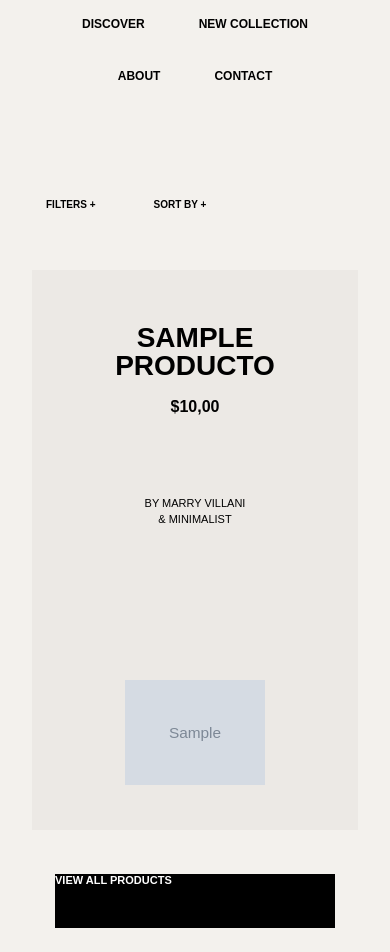
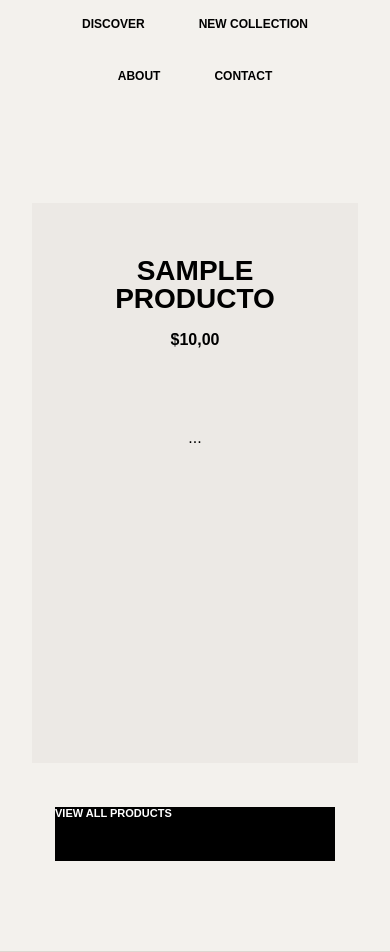
Before and after one commit to Gilbert-CREATOR/perfumeria, a Django app: page / in a window 390 px wide. Shown: the part 270-1222 px from the top of the page. Run offline with Django 4.2, Linux system fonts and the light colour scheme; tables that the repository leaves empty hold one stand-in row (values such as "Sample post"); grey boxes marked "Sample" are stand-in pictures.

Commit message:
fix template structure + css load

```diff
--- a/templates/home.html
+++ b/templates/home.html
@@ -8,6 +8,7 @@
 {% block title %}Home - D.A.R.C.Y.{% endblock %}
 
 {% block content %}
+
 <p class="breadcrumb">Home Page</p>
 
 <section class="catalog-hero">
@@ -21,27 +22,7 @@
 </section>
 
 <section class="catalog-toolbar">
-  <div class="toolbar-carousel">
-    <div class="carousel-item main-item">
-      <span onclick="toggleFilters()">FILTERS +</span>
-      <div class="sub-categories">
-        <a href="{% url 'catalogo' %}#filters">BRAND</a>
-        <a href="{% url 'catalogo' %}#filters">SEASON</a>
-        <a href="{% url 'catalogo' %}#filters">PRICE</a>
-        <a href="{% url 'catalogo' %}">CLEAR ALL</a>
-      </div>
-    </div>
-
-    <div class="carousel-item main-item">
-      <span onclick="toggleSort()">SORT BY +</span>
-      <div class="sub-categories">
-        <a href="{% url 'catalogo' %}?sort=nombre">NAME A-Z</a>
-        <a href="{% url 'catalogo' %}?sort=precio_asc">PRICE LOW-HIGH</a>
-        <a href="{% url 'catalogo' %}?sort=precio_desc">PRICE HIGH-LOW</a>
-        <a href="{% url 'catalogo' %}?sort=popularidad">POPULARITY</a>
-      </div>
-    </div>
-  </div>
+  <!-- TODO tu contenido igual -->
 </section>
 
 <section class="products-grid">
@@ -49,18 +30,7 @@
   <article class="product-card" onclick="window.location.href='{% url 'detalle_producto' producto.id %}'">
     <h2>{{ producto.nombre|upper }}</h2>
     <div class="price">${{ producto.precio|floatformat:2 }}</div>
-    <div class="author">
-      {% if producto.temporada == 'summer' %}BY MARRY VILLANI<br>& MINIMALIST{% endif %}
-      {% if producto.temporada == 'winter' %}BY HELEN SANDR<br>& MINIMALIST{% endif %}
-      {% if producto.temporada == 'night' %}BY ANN KODOR<br>& MINIMALIST{% endif %}
-      {% if producto.temporada == 'day' %}BY MARRY VILLANI<br>& MINIMALIST{% endif %}
-      {% if producto.temporada == 'special' %}BY MARRY VILLANI<br>& MINIMALIST{% endif %}
-    </div>
-    {% if producto.imagen %}
-      <img src="{{ producto.imagen.url }}" alt="{{ producto.nombre }}">
-    {% else %}
-      <img src="https://via.placeholder.com/180x180/f3f1ed/000?text=PERFUME" alt="{{ producto.nombre }}">
-    {% endif %}
+    ...
   </article>
   {% endfor %}
 </section>
@@ -70,126 +40,9 @@
 </div>
 
 <style>
-/* Toolbar Carousel Styles */
-.toolbar-carousel {
-  display: flex;
-  justify-content: center;
-  gap: 60px;
-  margin: 20px 0;
-}
+/* TODO tu CSS igual */
+</style>
 
-.toolbar-carousel .carousel-item.main-item > span {
-  font-size: 12px;
-  font-weight: 700;
-  padding: 8px 16px;
-  border: 2px solid transparent;
-  transition: all 0.3s ease;
-  cursor: pointer;
-  display: block;
-  position: relative;
-  z-index: 2;
-}
-
-.toolbar-carousel .carousel-item.main-item:hover > span,
-.toolbar-carousel .carousel-item.main-item > span.active {
-  border-color: #000;
-}
-
-.toolbar-carousel .sub-categories {
-  position: absolute;
-  top: 100%;
-  left: 50%;
-  transform: translateX(-50%) translateY(-20px);
-  background: white;
-  border-radius: 8px;
-  box-shadow: 0 8px 32px rgba(0,0,0,0.1);
-  padding: 12px 0;
-  min-width: 180px;
-  opacity: 0;
-  visibility: hidden;
-  transition: all 0.4s cubic-bezier(0.4, 0, 0.2, 1);
-  z-index: 10;
-  border: 1px solid #ddd;
-}
-
-.toolbar-carousel .carousel-item.expanded .sub-categories {
-  opacity: 1;
-  visibility: visible;
-  transform: translateX(-50%) translateY(10px);
-}
-
-.toolbar-carousel .sub-categories a {
-  display: block;
-  padding: 10px 20px;
-  font-size: 11px;
-  font-weight: 600;
-  color: #000;
-  text-decoration: none;
-  transition: all 0.2s ease;
-  border: none !important;
-  cursor: pointer;
-}
-
-.toolbar-carousel .sub-categories a:hover,
-.toolbar-carousel .sub-categories a.active {
-  background: var(--bg);
-  color: #000;
-}
-
-.toolbar-carousel .carousel-item {
-  position: relative;
-  transition: all 0.4s cubic-bezier(0.4, 0, 0.2, 1);
-  transform-origin: center center;
-}
-
-.toolbar-carousel .carousel-item.main-item {
-  perspective: 1000px;
-}
-
-.toolbar-carousel .carousel-item.expanded {
-  transform: scale(1.05) rotateY(5deg);
-}
-
-.toolbar-carousel .carousel-item:not(.expanded) {
-  transform: scale(1) rotateY(0deg);
-}
-
-/* Toolbar Responsive */
-@media (max-width: 768px) {
-  .toolbar-carousel {
-    gap: 40px;
-  }
-
-  .toolbar-carousel .sub-categories {
-    min-width: 150px;
-  }
-
-  .toolbar-carousel .carousel-item.expanded {
-    transform: scale(1.02) rotateY(2deg);
-  }
-}
-
-@media (max-width: 640px) {
-  .toolbar-carousel {
-    gap: 30px;
-  }
-
-  .toolbar-carousel .carousel-item.main-item > span {
-    padding: 6px 12px;
-    font-size: 10px;
-  }
-
-  .toolbar-carousel .sub-categories {
-    min-width: 120px;
-    padding: 8px 0;
-  }
-
-  .toolbar-carousel .sub-categories a {
-    padding: 8px 15px;
-    font-size: 10px;
-  }
-}
-</style>
 {% endblock %}
 
 {% block extra_js %}
```
